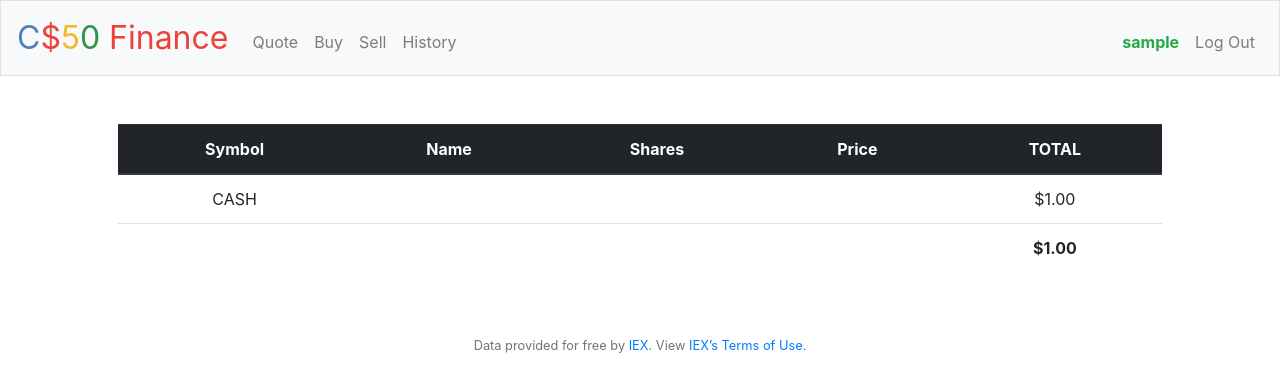
After one commit to theSeifHub/cs50x-pset8-webtrack, a Flask app: page / in a window 1280 px wide. The commit adds this page. Shown: the top 392 px of the page. Run offline with Flask 2, Linux system fonts and the light colour scheme; a user stored in the database is signed in; tables that the repository leaves empty hold one stand-in row (values such as "Sample post"); data that the repository does not hold is empty; some libraries are stand-ins or nearby versions.

Commit message:
Implemented Index & updated Buy

```diff
--- a/app.py
+++ b/app.py
@@ -53,7 +53,24 @@ Show portfolio of stocks
 @app.route("/")
 @login_required
 def index():
-    return render_template("index.html")
+    user_id = session.get("user_id")
+    user_cash = db.execute(
+        "SELECT cash FROM users WHERE id = :uid", uid=user_id)[0]["cash"]
+    user_assets = db.execute(
+        "SELECT symbol, name, SUM(shares) FROM stock WHERE userID = :uid GROUP BY symbol", uid=user_id)
+    total_assets = user_cash
+    for asset in user_assets:
+        if asset["SUM(shares)"] > 0:
+            stock_info = lookup(asset["symbol"])
+            # return apology(str(stock_info), str(type(user_cash)))
+            asset["price"] = usd(stock_info["price"])
+            asset["total_cost"] = usd(
+                asset["SUM(shares)"] * stock_info["price"])
+            total_assets = total_assets + \
+                (asset["SUM(shares)"] * stock_info["price"])
+    username = db.execute(
+        "SELECT username FROM users WHERE id = :uid", uid=user_id)[0]["username"]
+    return render_template("index.html", user=username, assets=user_assets, cash=usd(user_cash), total_assets=usd(total_assets))
 
 
 """
@@ -65,40 +82,39 @@ Buy shares of stock
 @app.route("/buy", methods=["GET", "POST"])
 @login_required
 def buy():
+    user_id = session.get("user_id")
+
     if request.method == "POST":
         symbol = request.form.get("symbol")
         # If no value provided
         if not symbol:
             return apology('', 'please enter a valid symbol')
 
-        stock_pack = lookup(symbol)
+        stock_info = lookup(symbol)
         # If symbol is unavailable or invalid
-        if stock_pack is None:
+        if stock_info is None:
             return apology('', 'No such symbol')
         else:
-            user_id = session.get("user_id")
             shares = int(request.form.get("shares"))
-            total_cost = shares * stock_pack["price"]
+            total_cost = shares * stock_info["price"]
             user_cash = db.execute(
-                "SELECT cash FROM users WHERE id = :uid", uid=user_id)
+                "SELECT cash FROM users WHERE id = :uid", uid=user_id)[0]["cash"]
 
-            if len(user_cash) != 1:
-                return apology(len(user_cash), "db array sucks")
-            elif user_cash[0]["cash"] < total_cost:
+            if user_cash < total_cost:
                 return apology("pooooor!", "not enough money")
             else:
                 now = datetime.now()
                 db.execute(
                     "INSERT INTO stock (userID, symbol, name, shares, unit_price, total_cost, dateID) VALUES (:userID, :symbol, :name, :shares, :unit_price, :total_cost, :dateID)",
                     userID=user_id,
-                    symbol=stock_pack["symbol"],
-                    name=stock_pack["name"],
+                    symbol=stock_info["symbol"],
+                    name=stock_info["name"],
                     shares=shares,
-                    unit_price=stock_pack["price"],
+                    unit_price=stock_info["price"],
                     total_cost=total_cost,
                     dateID=now
                 )
-                rest = user_cash[0]["cash"] - total_cost
+                rest = user_cash - total_cost
                 db.execute("UPDATE users SET cash = :rest WHERE id = :uid",
                            rest=rest, uid=user_id)
                 if rest == 0:
@@ -107,11 +123,13 @@ def buy():
                     flash("You just milked off your account.")
                 else:
                     flash("Successful Process!")
-            return render_template("index.html")
+            return redirect("/")
 
     # If method = GET
     else:
-        return render_template("buy.html")
+        username = db.execute(
+            "SELECT username FROM users WHERE id = :uid", uid=user_id)[0]["username"]
+        return render_template("buy.html", user=username)
 
 
 """
--- /dev/null
+++ b/templates/index.html
@@ -0,0 +1,38 @@
+{% extends "layout.html" %} {% block main %}
+<table class="table">
+	<thead class="thead-dark">
+		<tr>
+			<th>Symbol</th>
+			<th>Name</th>
+			<th>Shares</th>
+			<th>Price</th>
+			<th>TOTAL</th>
+		</tr>
+	</thead>
+	<tbody>
+		{% for asset in assets %}
+		{% if asset['SUM(shares)'] > 0 %}
+		<tr>
+			{% for key, value in asset.items() %}
+			<td>{{ value }}</td>
+			{% endfor %}
+		</tr>
+		{% endif %}
+		{% endfor %}
+		<tr>
+			<td>CASH</td>
+			<td></td>
+			<td></td>
+			<td></td>
+			<td>{{ cash }}</td>
+		</tr>
+		<tr>
+			<td></td>
+			<td></td>
+			<td></td>
+			<td></td>
+			<td><b>{{ total_assets }}</b></td>
+		</tr>
+	</tbody>
+</table>
+{% endblock %}
--- a/templates/layout.html
+++ b/templates/layout.html
@@ -47,6 +47,7 @@
 					<li class="nav-item"><a class="nav-link" href="/history">History</a></li>
 				</ul>
 				<ul class="navbar-nav ml-auto mt-2">
+					<li class="nav-item"><a class="nav-link text-success font-weight-bold" href="/">{{ user }}</a></li>
 					<li class="nav-item"><a class="nav-link" href="/logout">Log Out</a></li>
 				</ul>
 				{% else %}
```
